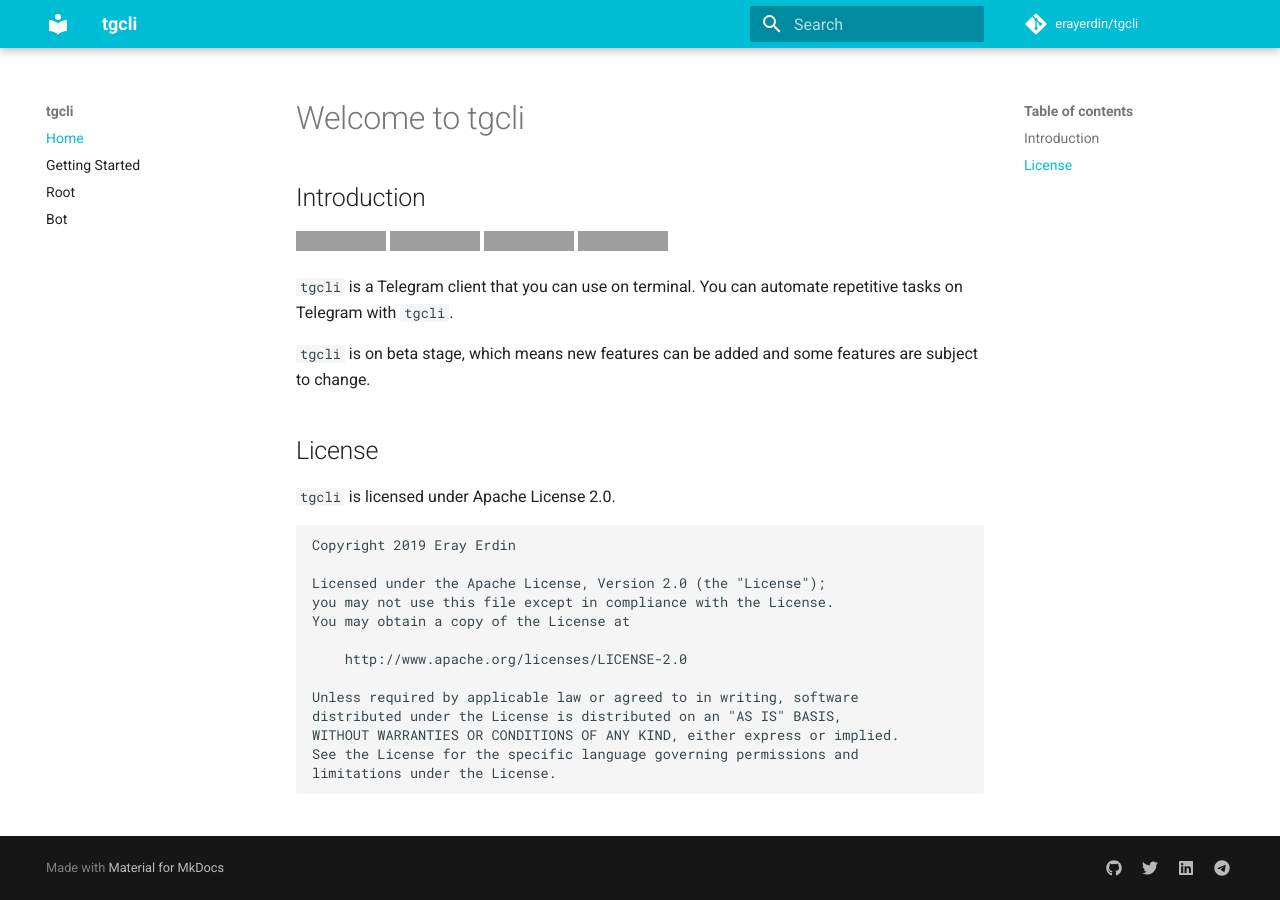
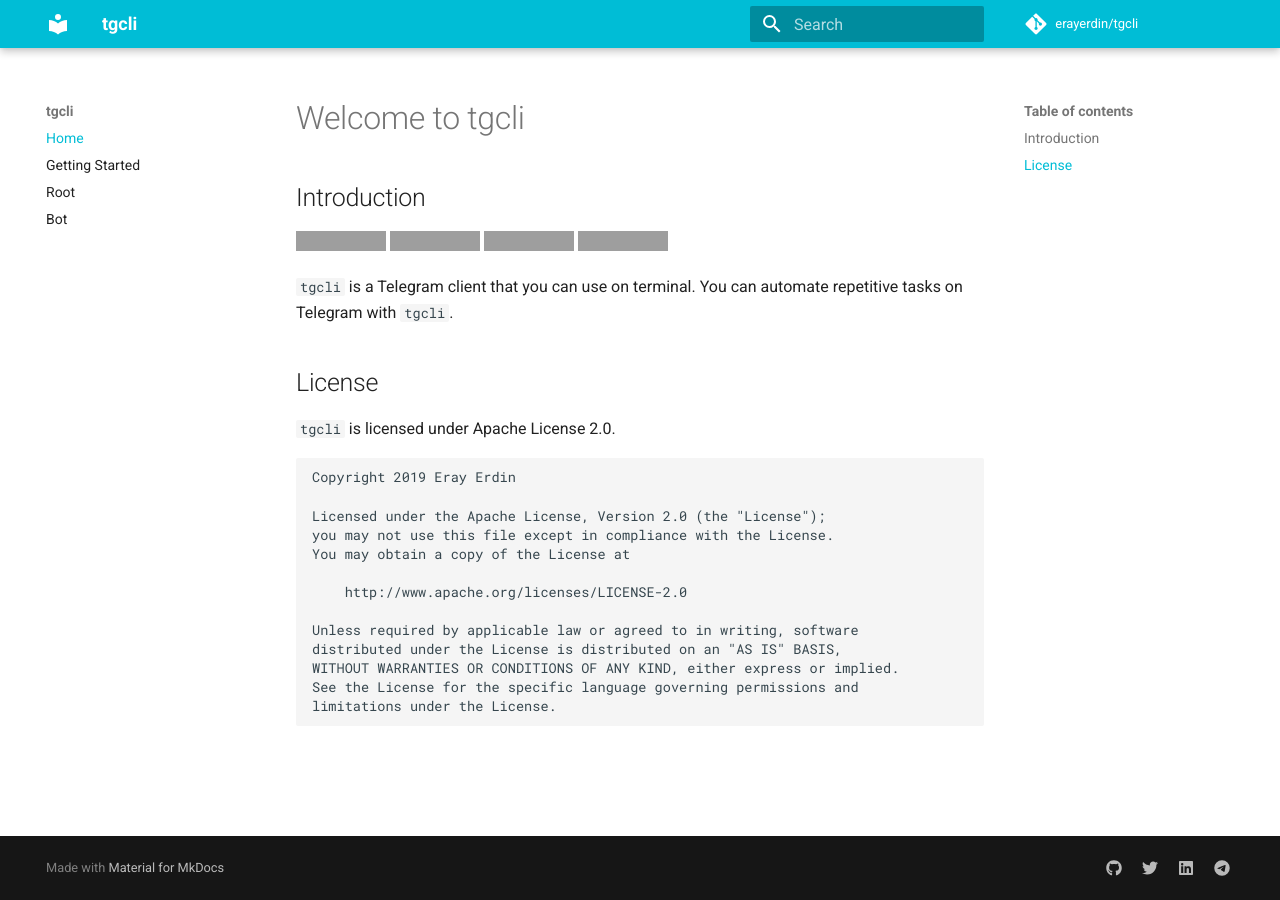
Before and after one commit to erayerdin/tgcli, an MkDocs documentation site: the page built from docs/index.md, in a window 1280 px wide, cut to the strip 0-900 px from the top of the page. Built offline with MkDocs 1.6.1 and Material for MkDocs 9.7.7, drawn with Linux system fonts in a browser that asks for light colours; comment, search, counter and statistics services are not loaded; grey boxes are pictures that could not be loaded.

Commit message:
updated docs index

```diff
--- a/docs/index.md
+++ b/docs/index.md
@@ -11,9 +11,6 @@
 
 `tgcli` is a Telegram client that you can use on terminal. You can automate
 repetitive tasks on Telegram with `tgcli`.
-
-`tgcli` is on beta stage, which means new features can be added and some
-features are subject to change.
 
 ## License
 
```
